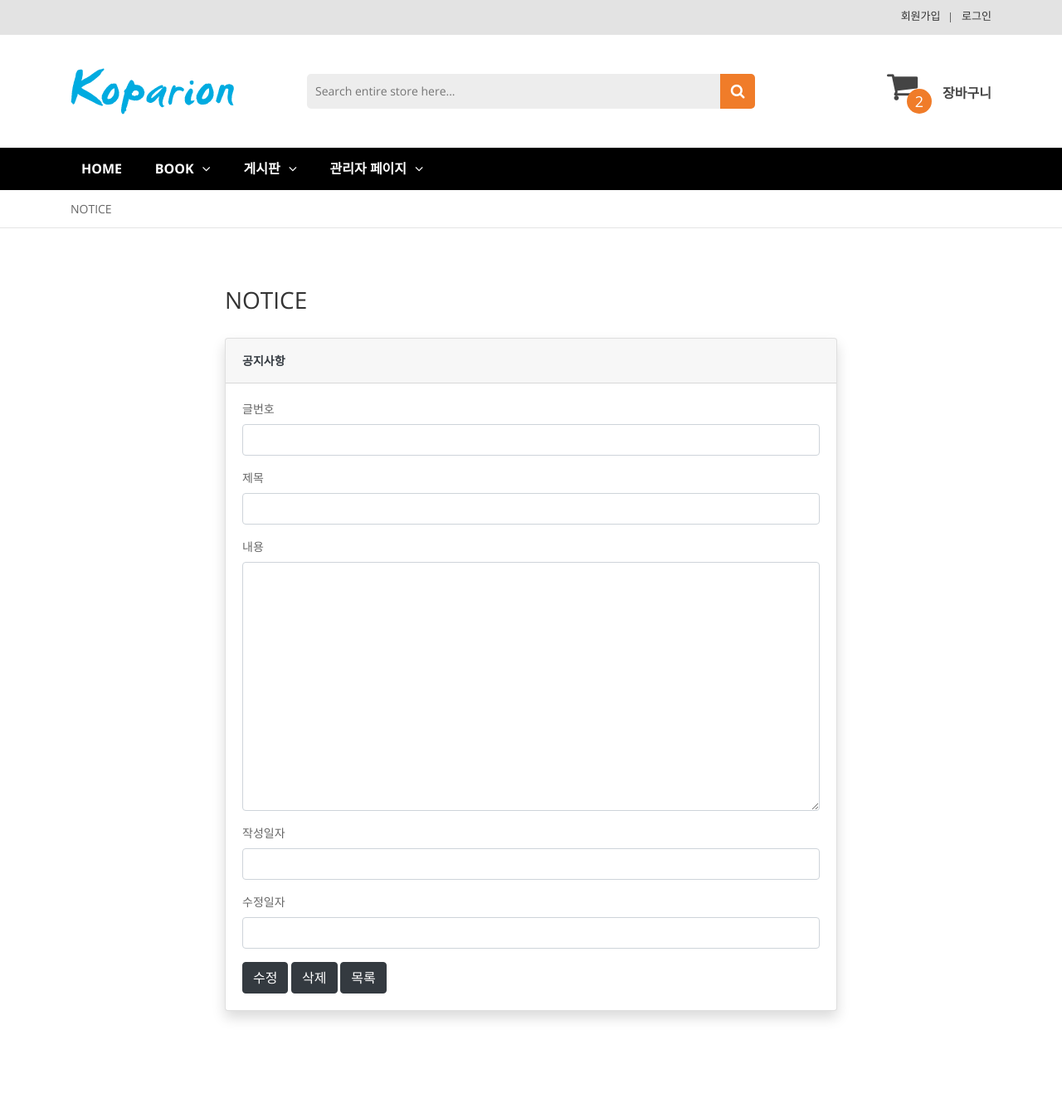
After one commit to sungyoonkim930316/TeamBook4, a Java web app: template goodibooks/src/main/webapp/WEB-INF/views/board/detail.jsp in a window 1280 px wide. The commit adds this page. Shown: the whole page at 83% size. Run offline with Spring Boot 4, a stand-in JSP engine, Linux system fonts and the light colour scheme; the template is opened without the code that fills it, so the values that code supplies are empty; the project's own start-up code is not run, and a stand-in starts its controllers and pages.

Commit message:
0116 구다은 notice detail

```diff
--- a/goodibooks/src/main/java/com/goodibooks/mapper/BoardMapper.java
+++ b/goodibooks/src/main/java/com/goodibooks/mapper/BoardMapper.java
@@ -12,6 +12,10 @@ public interface BoardMapper {
 
 	List<BoardVO> selectNotice();
 
+	void insertNotice(BoardVO board);
+
+	BoardVO selectNoticeByNo(int no);
+
 
 
 
--- a/goodibooks/src/main/java/com/goodibooks/service/BoardService.java
+++ b/goodibooks/src/main/java/com/goodibooks/service/BoardService.java
@@ -9,4 +9,8 @@ public interface BoardService {
 
 	List<BoardVO> findNotice();
 
+	int writeNotice(BoardVO board);
+
+	BoardVO findNoticeByNo(int no);
+
 }
--- /dev/null
+++ b/goodibooks/src/main/webapp/WEB-INF/views/board/detail.jsp
@@ -0,0 +1,122 @@
+<%@ page pageEncoding="utf-8" contentType="text/html; charset=utf-8" %>
+<%@ taglib prefix="c" uri="http://java.sun.com/jsp/jstl/core" %>
+
+<!DOCTYPE html>
+<html lang="ko">
+
+<head>
+        <meta charset="utf-8">
+        <meta http-equiv="x-ua-compatible" content="ie=edge">
+        <title>Koparion – Book Shop HTML5 Template</title>
+        <meta name="description" content="">
+        <meta name="viewport" content="width=device-width, initial-scale=1">
+
+        <!-- Favicon -->
+		<link rel="shortcut icon" type="image/x-icon" href="img/favicon.png">
+
+		<!-- all css here -->
+		<!-- bootstrap v3.3.6 css -->
+        <jsp:include page="/WEB-INF/views/modules/common-css.jsp" />
+
+    	<script src="/goodibooks/resources/js/vendor/modernizr-2.8.3.min.js"></script>
+
+    </head>
+
+<body class="blog">
+		<!-- header-area-start -->
+        <header>
+
+			<jsp:include page="/WEB-INF/views/modules/topbar.jsp" />
+
+
+		</header>
+		<div class="breadcrumbs-area mb-70">
+			<div class="container">
+				<div class="row">
+					<div class="col-lg-12">
+						<div class="breadcrumbs-menu">
+							<ul>
+								<li>NOTICE</li>
+
+							</ul>
+						</div>
+					</div>
+				</div>
+			</div>
+		</div>
+		 <div class="breadcrumbs">
+            <div class="col-sm-4">
+                <div class="page-header float-left">
+                </div>
+            </div>
+            <div class="col-sm-8">
+                <div class="page-header float-right">
+                    <div class="page-title">
+
+                    </div>
+                </div>
+            </div>
+        </div>
+
+        <div class="container-fluid" style="width: 60%; margin: auto;">
+
+          <h1 class="h3 mb-2 text-gray-800">NOTICE</h1>
+          <br>
+
+          <div class="card shadow mb-4">
+            <div class="card-header py-3">
+              <span class="m-0 font-weight-bold text-dark">공지사항</span>
+            </div>
+            <div class="card-body">
+
+               	  <div class="form-group">
+		            <label>글번호</label>
+		            <input class="form-control" id='no' name='no' value='${ board.no }'>
+		          </div>
+
+		          <div class="form-group">
+		            <label>제목</label>
+		            <input class="form-control" id='title' name='title' value='${ board.title }'>
+		          </div>
+
+		          <div class="form-group">
+		            <label>내용</label>
+		            <textarea style="height:300px;" class="form-control" rows="3" id='content' name='content'>${ board.content }</textarea>
+		          </div>
+
+		          <div class="form-group">
+		            <label>작성일자</label>
+		            <input class="form-control" id='regDate' value='${ board.regDate }'>
+		          </div>
+
+		          <div class="form-group">
+		            <label>수정일자</label>
+		            <input class="form-control" id='updateDate' value='${ board.updateDate }'>
+		          </div>
+
+		          <button id="edit-button" type="button" class="btn btn-dark">수정</button>
+		          <button id="delete-button" type="button" class="btn btn-dark">삭제</button>
+		          <button id="tolist-button" type="button" class="btn btn-dark">목록</button>
+
+            </div>
+          </div>
+
+
+		<br><br><br><br><br>
+
+        </div>
+
+
+  <%@include file="/WEB-INF/views/modules/common-js.jsp" %>
+
+  <script type="text/javascript">
+  $(function() {
+		$('#tolist-button').on('click', function(event) {
+			location.href = "notice.action";
+		});
+  });
+  </script>
+
+</body>
+
+</html>
```
Also changed, not shown: goodibooks/src/main/java/com/goodibooks/controller/BoardController.java (+25 -0 lines), goodibooks/src/main/java/com/goodibooks/service/BoardServiceImpl.java (+11 -0 lines), goodibooks/src/main/resources/com/goodibooks/mapper/BoardMapper.xml (+14 -0 lines), goodibooks/src/main/webapp/WEB-INF/views/board/notice.jsp (+4 -21 lines), goodibooks/src/main/webapp/WEB-INF/views/board/write.jsp (added, +128 -0 lines), goodibooks/src/main/webapp/WEB-INF/web.xml (+18 -0 lines).
